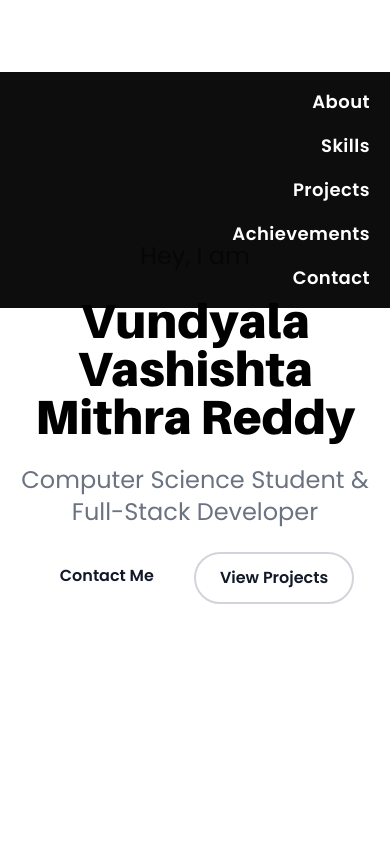
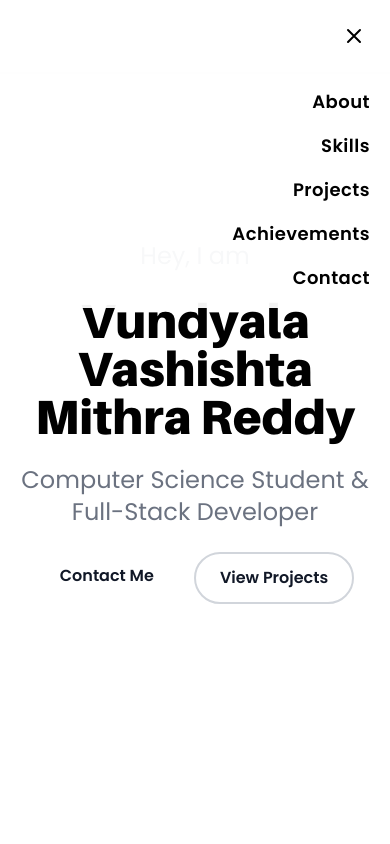
Before and after one commit to Vashishta-Mithra-Reddy/vashishta, a Next.js app: page / in a window 390 px wide. Both pictures are taken after a click on the button "Toggle menu". Shown: the top 844 px of the page. Built offline with nearby package versions, Linux system fonts and the light colour scheme.

Commit message:
color fix

```diff
--- a/components/Header.tsx
+++ b/components/Header.tsx
@@ -48,11 +48,11 @@ export default function Header() {
             aria-label="Toggle menu"
           >
             {isMenuOpen ? (
-              <svg xmlns="http://www.w3.org/2000/svg" className="h-6 w-6" fill="none" viewBox="0 0 24 24" stroke="currentColor">
+              <svg xmlns="http://www.w3.org/2000/svg" className="h-6 w-6" fill="none" viewBox="0 0 24 24" stroke="black">
                 <path strokeLinecap="round" strokeLinejoin="round" strokeWidth={2} d="M6 18L18 6M6 6l12 12" />
               </svg>
             ) : (
-              <svg xmlns="http://www.w3.org/2000/svg" className="h-6 w-6" fill="none" viewBox="0 0 24 24" stroke="currentColor">
+              <svg xmlns="http://www.w3.org/2000/svg" className="h-6 w-6" fill="none" viewBox="0 0 24 24" stroke="black">
                 <path strokeLinecap="round" strokeLinejoin="round" strokeWidth={2} d="M4 6h16M4 12h16M4 18h16" />
               </svg>
             )}
@@ -60,14 +60,14 @@ export default function Header() {
         </div>
       </nav>
       {/* Mobile menu */}
-      <div className={`md:hidden ${isMenuOpen ? 'block' : 'hidden'} bg-black bg-opacity-95 absolute top-full left-0 right-0 transition-all duration-300 ease-in-out`}>
+      <div className={`md:hidden ${isMenuOpen ? 'block' : 'hidden'} bg-white bg-opacity-95 absolute top-full left-0 right-0 transition-all duration-300 ease-in-out`}>
         <nav className="container mx-auto px-5 py-4">
           <ul className="space-y-4">
             {navItems.map((item) => (
               <li key={item}>
                 <Link
                   href={`#${item.toLowerCase()}`}
-                  className="block text-white text-lg font-semibold tracking-wide hover:text-primary transition-colors duration-300 text-end"
+                  className="block text-black text-lg font-semibold tracking-wide hover:text-primary transition-colors duration-300 text-end"
                   onClick={closeMenu}
                 >
                   {item}
```
